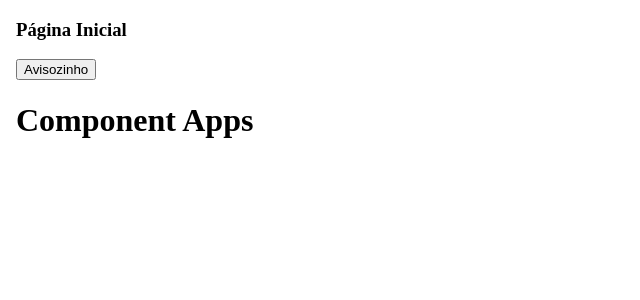
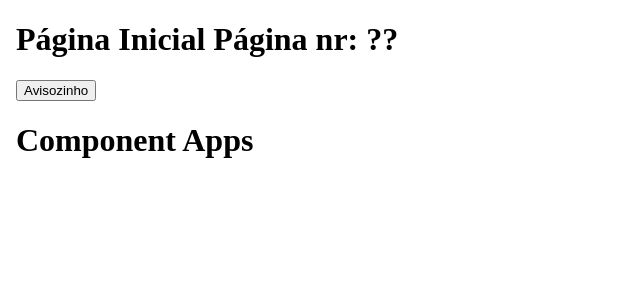
Before and after one commit to Erick0105/Aulas-FrontEnd-Fiap, a React (Vite) app in the folder estudando-react/estudando-react/: page / in a window 1280 px wide. Shown: the top 300 px of the page, without its empty margins (0-640 px from the left). Built offline with nearby package versions, Linux system fonts and the light colour scheme.

Commit message:
usando Union e intersecção

```diff
--- a/estudando-react/estudando-react/src/App.tsx
+++ b/estudando-react/estudando-react/src/App.tsx
@@ -2,12 +2,14 @@ import Header from "./components/header/Header";
 
 export default function App(){
 
-  const titulo:string = "Página Inicial";
+  const pagina:string = "Página Inicial";
+  const numPagina:string = "2";
+  const status = "deployed";
   const aviso = ()=> alert("Confia no pai");
 
   return (
     <body>
-      <Header titulo={titulo} aviso={aviso}/>
+      <Header pagina={pagina} aviso={aviso} numPagina={numPagina} status={status} />
       <h1>Component Apps</h1>
     </body>
   );
--- a/estudando-react/estudando-react/src/components/header/Header.tsx
+++ b/estudando-react/estudando-react/src/components/header/Header.tsx
@@ -1,16 +1,31 @@
 type CabecalhoProps ={
-    titulo:string;
+    pagina:string;
     aviso:Function;
+    numPagina: number | string;
+    status: "loading" | "deployed"
 }
 
-export default function Header({titulo,aviso}:CabecalhoProps){
-    document.title = titulo;
+type CabecalhoProps2 ={
+    numPagina: number | string;
+    status: "loading" | "deployed"
+}
+
+export default function Header({pagina,aviso,numPagina,status}:CabecalhoProps & CabecalhoProps2){
+    document.title = pagina;
+
+    if(typeof numPagina === "number"){
+        document.title = status + " --- " + numPagina;
+    }else{
+        document.title = status + " --- ??";
+        numPagina = "Página nr: ??"
+
+    }
 
 
     return (
 
         <header>
-            <h3>{titulo}</h3>
+            <h1>{pagina + "\n" + numPagina}</h1>
             <button onClick={()=> aviso()}>Avisozinho</button>
         </header>
     );
```
